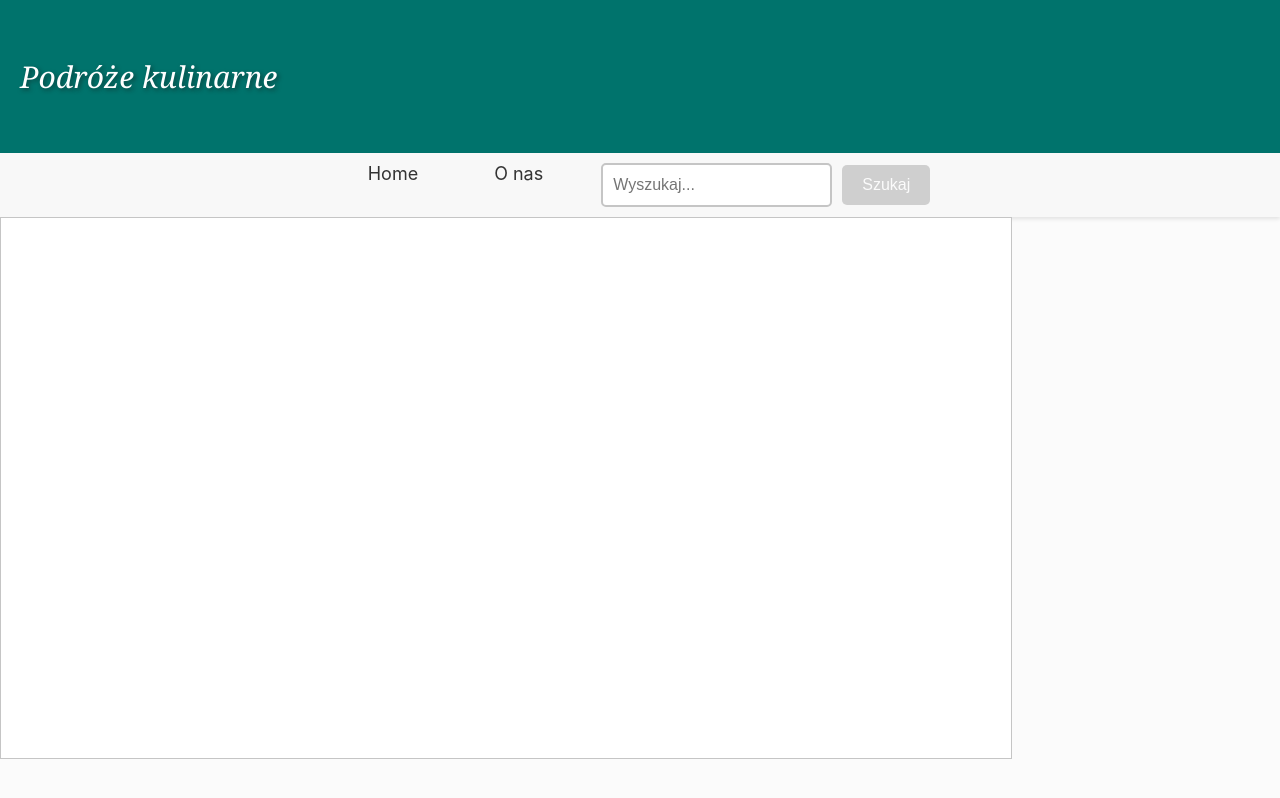
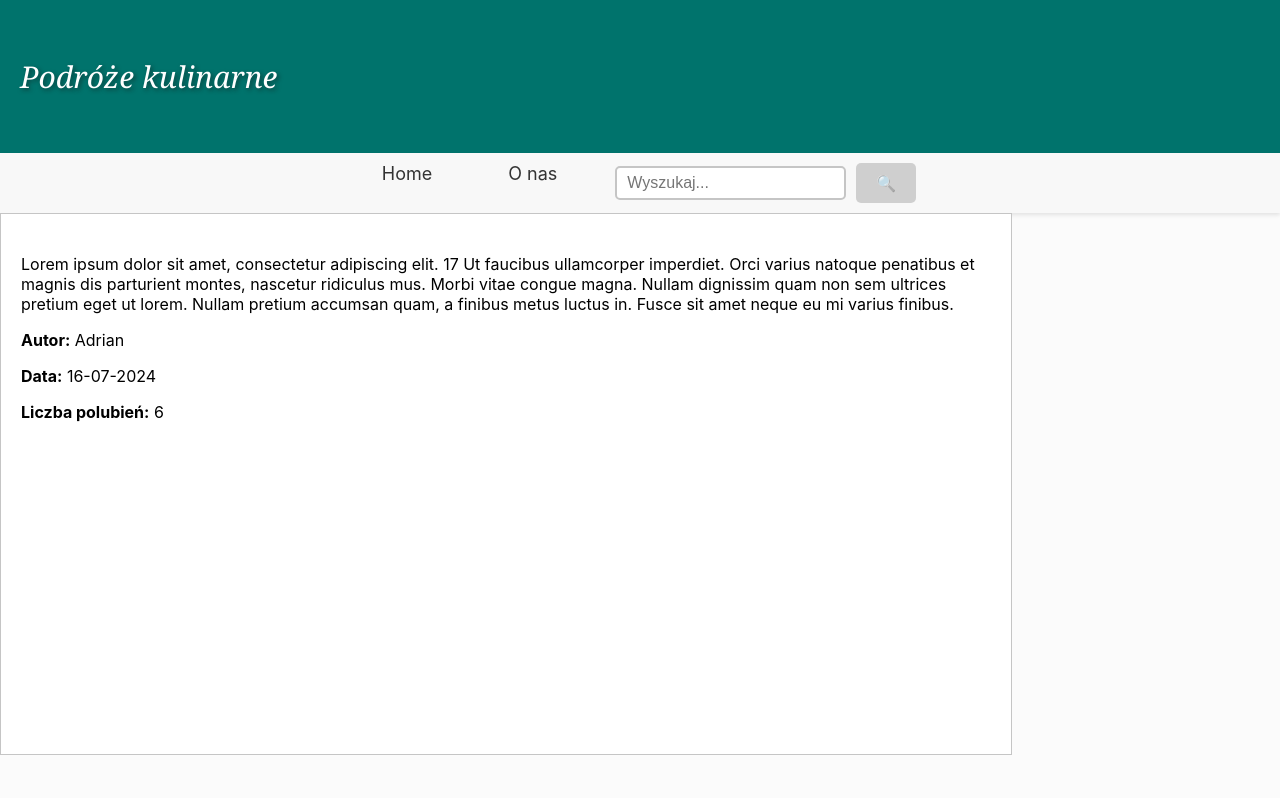
Before and after one commit to AdiPodlas/Mikroblog, a React (Create React App) app: page /entry/1 in a window 1280 px wide. Built offline with nearby package versions, Linux system fonts and the light colour scheme.

Commit message:
Podstrona z pojedyńczym wpisem

```diff
--- a/src/App.js
+++ b/src/App.js
@@ -3,11 +3,11 @@ import { BrowserRouter, Routes, Route, Link } from "react-router-dom";
 import MainPage from "./MainPage";
 import AboutPage from "./AboutPage";
 import SearchPage from "./SearchPage";
+import EntryPage from "./EntryPage"; // Importuj nowy komponent
 import React from "react";
 import SearchInput from "./SearchInput";
 
 function App() {
-
   return (
     <div>
       <div className="app-header">Podróże kulinarne</div>
@@ -21,8 +21,8 @@ function App() {
             <li>
               <Link className="nav-link" to="/about">O nas</Link>
             </li>
-            <li className="search-container"> {/* Dodanie kontenera dla SearchInput */}
-              <SearchInput />
+            <li>
+              <SearchInput/>
             </li>
           </ul>
         </nav>
@@ -32,6 +32,7 @@ function App() {
             <Route index element={<MainPage />} />
             <Route path="about" element={<AboutPage />} />
             <Route path="search" element={<SearchPage />} />
+            <Route path="entry/:id" element={<EntryPage />} /> {/* Nowa trasa z dynamicznym ID */}
           </Routes>
         </div>
       </BrowserRouter>
--- a/src/BlogEntry.js
+++ b/src/BlogEntry.js
@@ -2,6 +2,7 @@ import React from 'react';
 import './BlogEntry.css';
 import { Avatar } from './Avatar';
 import { Likes } from './Likes';
+import { Link } from 'react-router-dom'; // Importujemy Link
 
 export const BlogEntry = ({ title, entry }) => {
     return (
@@ -16,8 +17,11 @@ export const BlogEntry = ({ title, entry }) => {
                     <p className="text-content">
                         {entry.text}
                     </p>
-                    <div className="date"> {entry.date} </div>
-
+                    <div className="date">
+                        <Link to={`/entry/${entry.id}`} className="date-link"> {/* Dodajemy link do daty */}
+                            {entry.date}
+                        </Link>
+                    </div>
                 </div>
             </div>
         </div>
--- /dev/null
+++ b/src/EntryPage.js
@@ -0,0 +1,41 @@
+// EntryPage.js
+import React, { useEffect, useState } from 'react';
+import { useParams } from 'react-router-dom';
+import { getEntries } from './EntryRepository'; // Zakładamy, że ta funkcja zwraca wszystkie wpisy
+
+const EntryPage = () => {
+  const { id } = useParams(); // Pobranie ID z parametrów URL
+  const [entry, setEntry] = useState(null); // Stan dla konkretnego wpisu
+  const [error, setError] = useState(null); // Stan dla błędów
+
+  useEffect(() => {
+    const entries = getEntries(); // Pobierz wszystkie wpisy
+    const foundEntry = entries.find((entry) => entry.id === parseInt(id, 10)); // Znajdź wpis po ID
+
+    if (foundEntry) {
+      setEntry(foundEntry);
+    } else {
+      setError('Nie ma takiego wpisu.'); // Ustaw komunikat o błędzie
+    }
+  }, [id]);
+
+  if (error) {
+    return <div>{error}</div>; // Wyświetl komunikat o błędzie
+  }
+
+  if (!entry) {
+    return <div>Ładowanie...</div>; // Komunikat ładowania
+  }
+
+  return (
+    <div>
+      <h2>{entry.title}</h2>
+      <p>{entry.text}</p>
+      <p><strong>Autor:</strong> {entry.author}</p>
+      <p><strong>Data:</strong> {entry.date}</p>
+      <p><strong>Liczba polubień:</strong> {entry.likes}</p>
+    </div>
+  );
+};
+
+export default EntryPage;
--- a/src/SearchInput.css
+++ b/src/SearchInput.css
@@ -10,7 +10,7 @@
   }
 
   .search-input {
-    height: 20px; /* Wyższy input */
+    height: 10px; /* Wyższy input */
     padding: 10px;
     font-size: 16px;
     border: 2px solid #C5C5C5;
--- a/src/SearchInput.js
+++ b/src/SearchInput.js
@@ -20,6 +20,7 @@ function SearchInput() {
     e.preventDefault();
     if (searchTerm.trim() !== "") {
       navigate(`/search?q=${searchTerm}`);
+      setSearchTerm(""); // Ustawienie tekstu na pusty po wyszukaniu
     }
   };
 
@@ -37,8 +38,7 @@ function SearchInput() {
         className={`search-button ${isButtonActive ? 'active' : ''}`}
         disabled={!isButtonActive}
       >
-        Szukaj
-      </button>
+        🔍      </button>
     </form>
   );
 }
```
